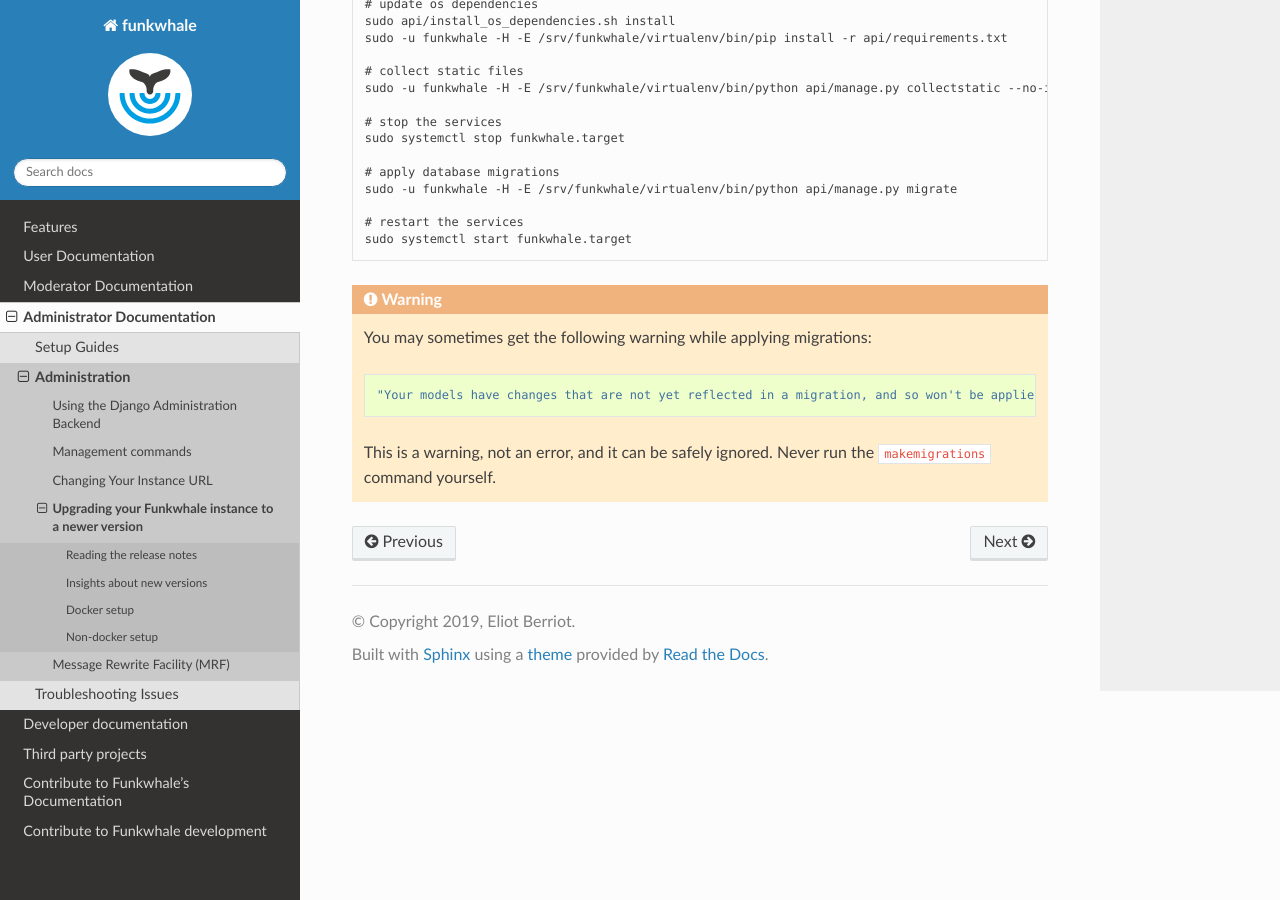
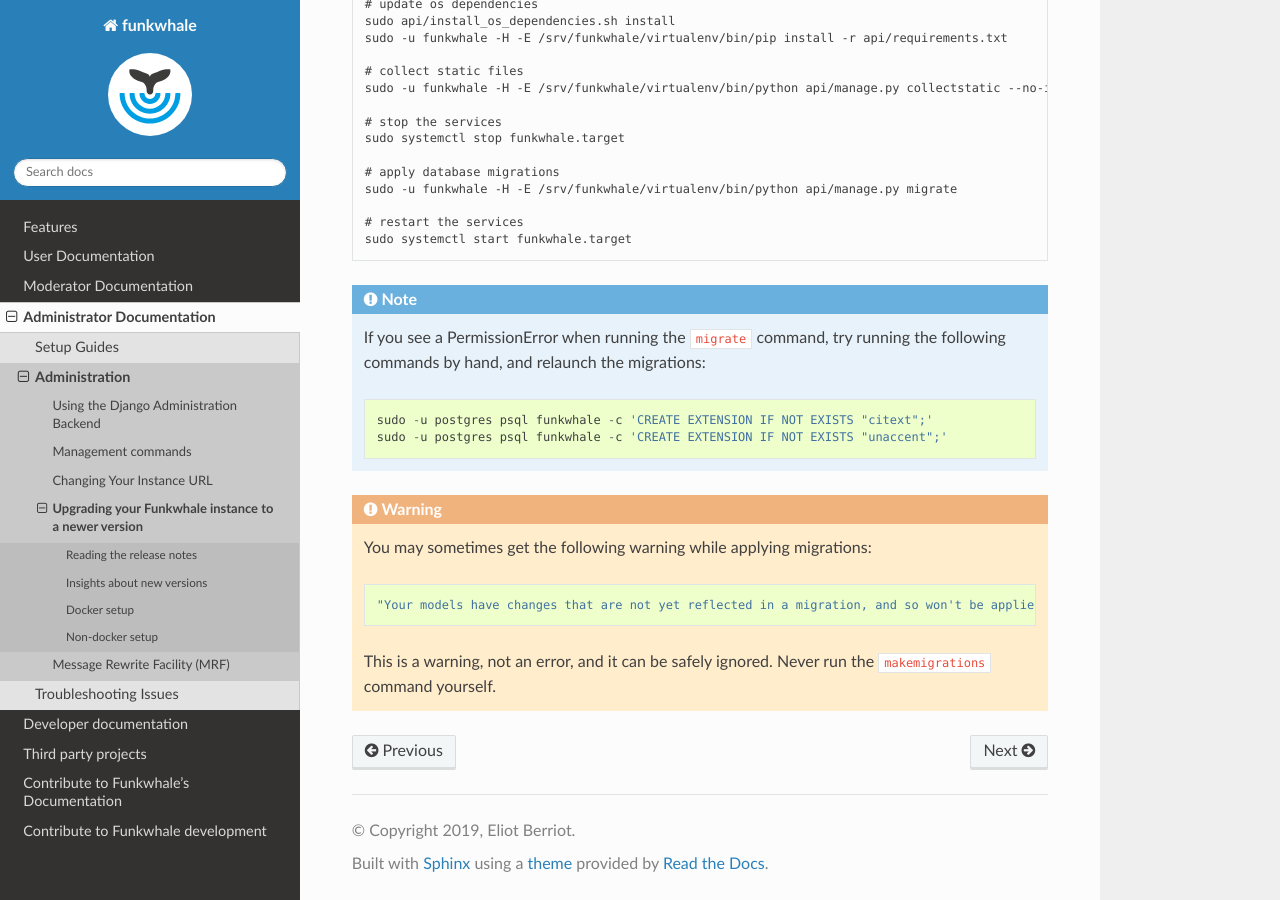
Before and after one commit to RYGhub/funkwhale, a Sphinx documentation site: the page built from docs/admin/upgrading.rst, in a window 1280 px wide and 900 px high, scrolled down 3504 px. Built offline with Sphinx 7.4.7 and the Read the Docs theme 2.0.0, drawn with Linux system fonts in a browser that asks for light colours; pages that are not in the unit, such as notebooks, are missing from menus.

Commit message:
Fix #934: Documented how to create DB extension by hand in case of permission error during migrations

```diff
--- a/docs/admin/upgrading.rst
+++ b/docs/admin/upgrading.rst
@@ -192,6 +192,12 @@ match what is described in :doc:`/installation/debian`:
     # restart the services
     sudo systemctl start funkwhale.target
 
+.. note::
+    If you see a PermissionError when running the ``migrate`` command, try running the following commands by hand, and relaunch the migrations::
+
+        sudo -u postgres psql funkwhale -c 'CREATE EXTENSION IF NOT EXISTS "citext";'
+        sudo -u postgres psql funkwhale -c 'CREATE EXTENSION IF NOT EXISTS "unaccent";'
+
 .. warning::
 
     You may sometimes get the following warning while applying migrations::
--- a/docs/installation/external_dependencies.rst
+++ b/docs/installation/external_dependencies.rst
@@ -66,6 +66,7 @@ for Funkwhale to work properly:
 .. code-block:: shell
 
     sudo -u postgres psql funkwhale -c 'CREATE EXTENSION "unaccent";'
+    sudo -u postgres psql funkwhale -c 'CREATE EXTENSION "citext";'
 
 
 Cache setup (Redis)
```
Also changed, not shown: 1 other file.
